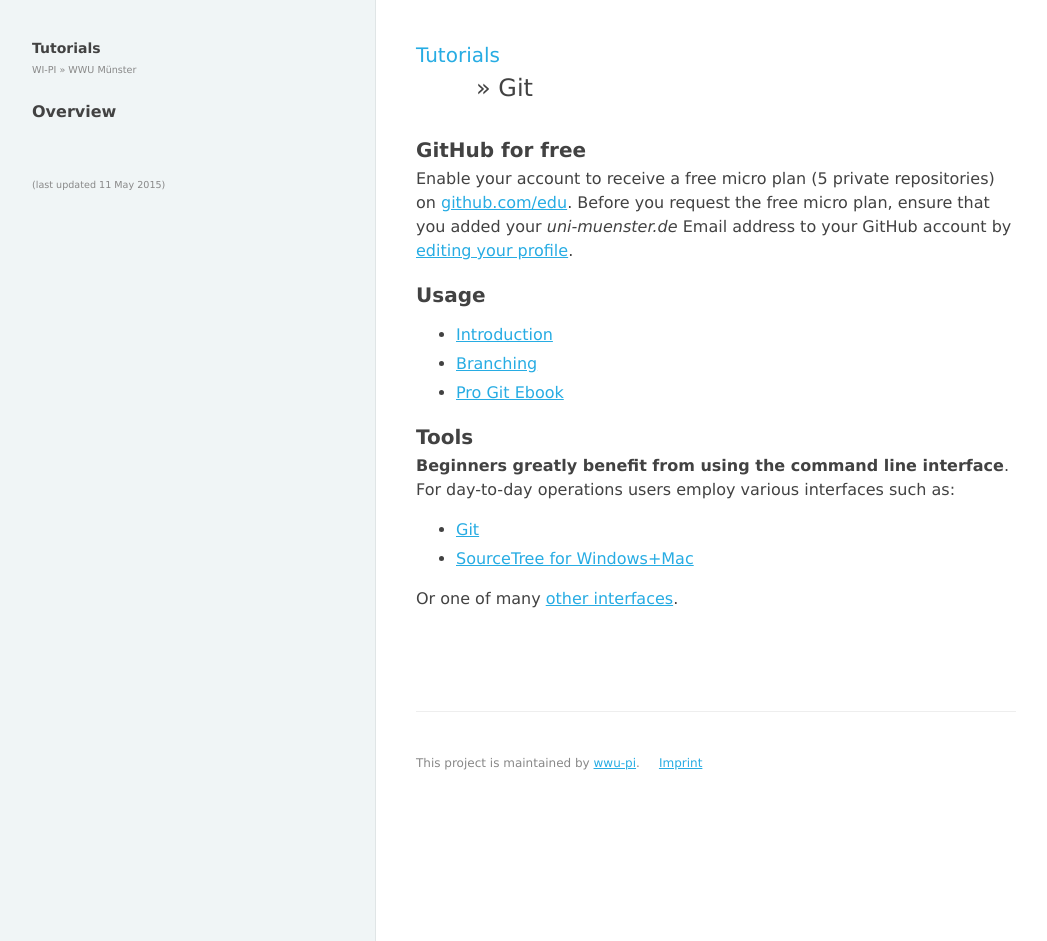
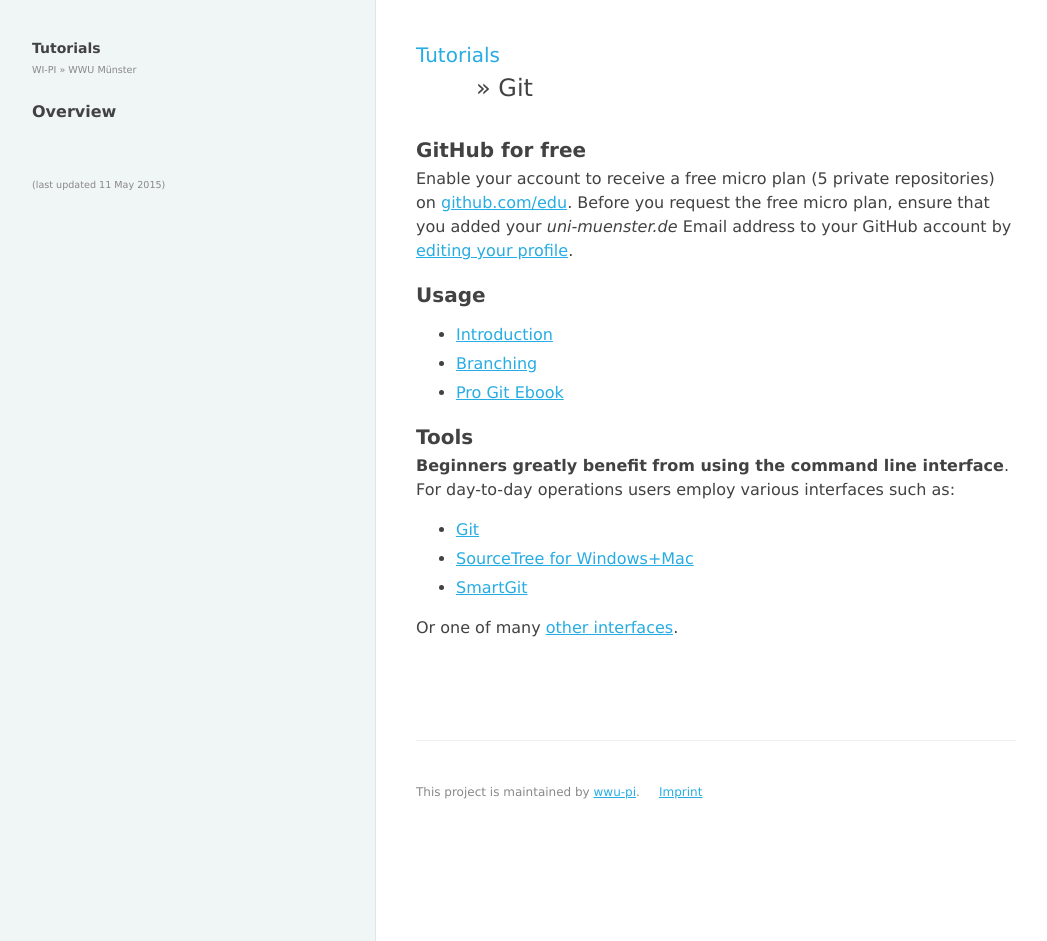
Before and after one commit to wwu-pi/tutorials, a Jekyll site: the page built from lectures/general/git.md, in a window 1280 px wide and 941 px high. Shown: the whole window, without its empty margins (8-1055 px from the left). Built offline with Jekyll 4.4.1, drawn with Linux system fonts in a browser that asks for light colours.

Commit message:
Add SmartGit as another git client

```diff
--- a/lectures/general/git.md
+++ b/lectures/general/git.md
@@ -21,5 +21,6 @@
 
 * [Git](http://git-scm.com/)
 * [SourceTree for Windows+Mac](http://www.sourcetreeapp.com/)
+* [SmartGit](http://freecode.com/projects/smartgit)
 
 Or one of many [other interfaces](http://git-scm.com/downloads/guis).
```
